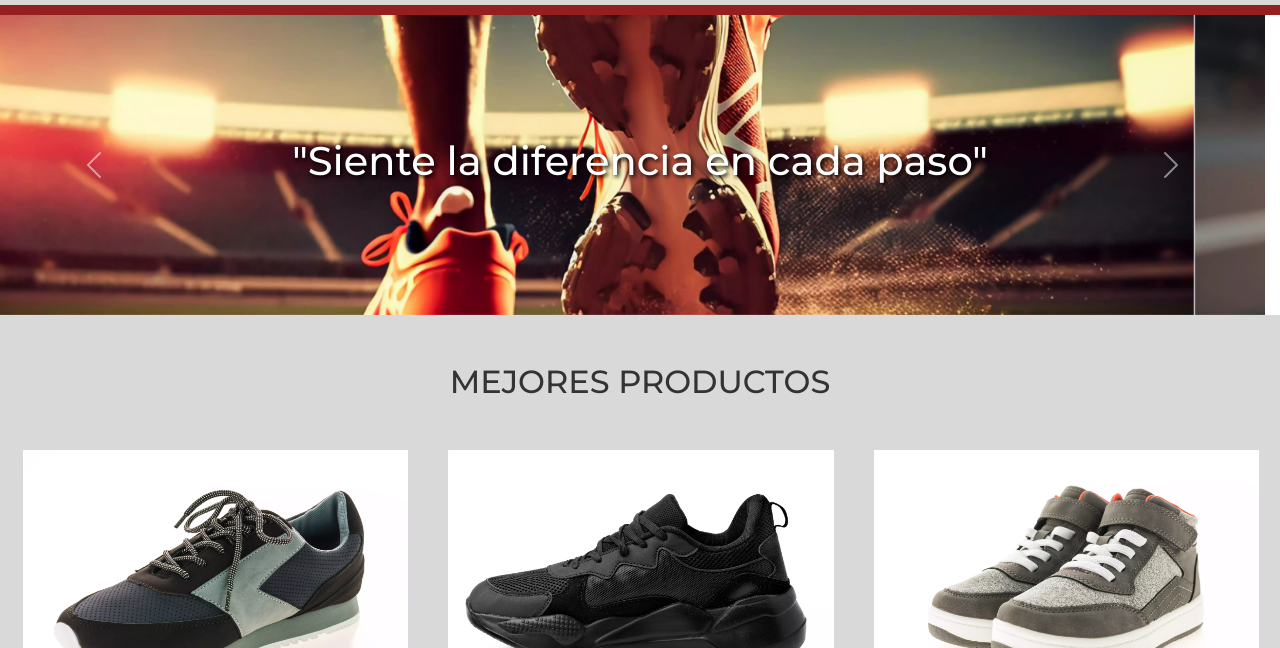
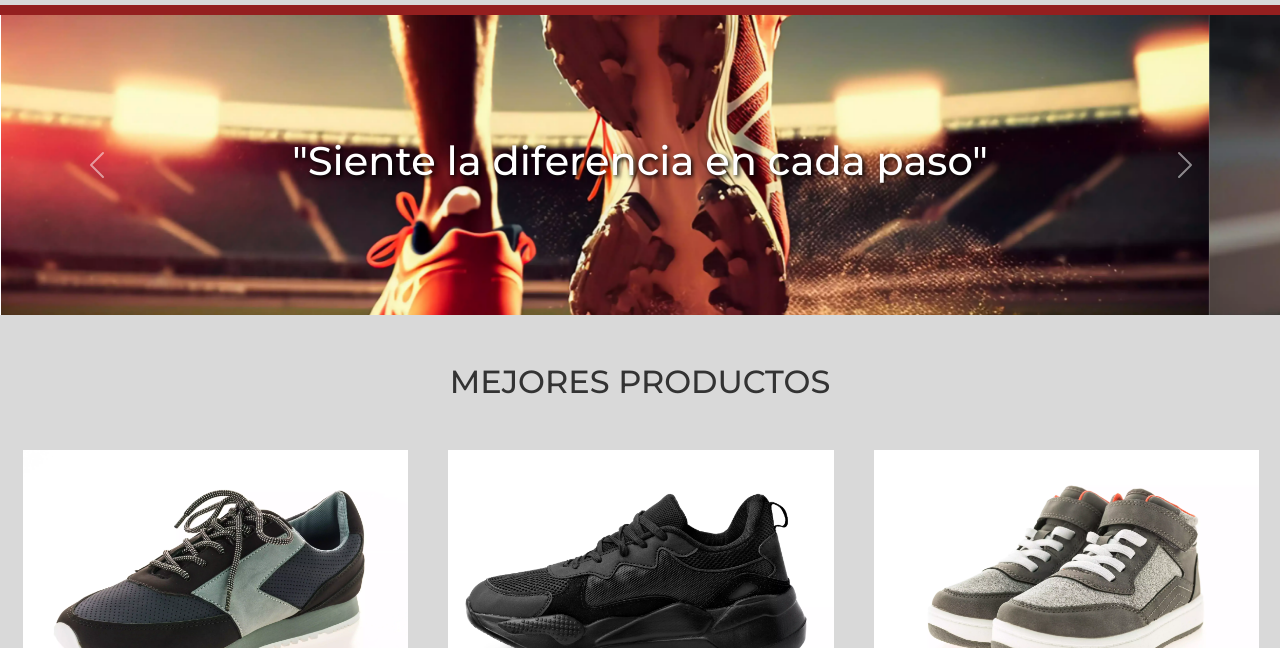
Before and after one commit to Franco98coll/Proyecto-FInal-CoderHouse-Desarrollo-web, a plain HTML site: page index.html in a window 1280 px wide. Shown: the part 152-800 px from the top of the page. Drawn offline with nearby package versions, Linux system fonts and the light colour scheme.

Commit message:
proyecto final listo

```diff
--- a/Scss/index/_carrusel.scss
+++ b/Scss/index/_carrusel.scss
@@ -1,10 +1,14 @@
+#carrusel-slogan{
+    margin: 0;
+    padding: 0;
     .carousel{
-    margin-left: -0.78rem;
+        margin-left: -0.7rem;
         padding: 0;
         height: 300px;
-    width: 98.9vw;
+        width: 100vw;
         img{
             height: 300px;
+            width: 100%;
             object-fit: cover;
         }
 
@@ -20,3 +24,4 @@
         text-shadow: 2px 2px 4px #000000;
         cursor: default;
     }
+}
--- a/index.html
+++ b/index.html
@@ -96,25 +96,24 @@
         </nav>
     </header>
 
-    <main >
+    <main>
             <div >
                 <div class="linea"></div>
             </div>
         <section id="carrusel-slogan">
             <div class="container-fluid">
                 <div class="row">
-                    <div class="col-sm-12">
-
+                    <div class="col-sm-12 col-md-12 col-lg-12 carrusel">
                         <div id="carouselExampleAutoplaying" class="carousel slide" data-bs-ride="carousel">
                             <div class="carousel-inner">
                             <div class="carousel-item active">
-                                <img src="./img/vecteezy_detail-close-up-of-man-sport-sneakers-ai-generative_22041808_19.webp" class="d-block w-100" alt="imagen de zapatilla con texto alentador">
+                                <img src="./img/vecteezy_detail-close-up-of-man-sport-sneakers-ai-generative_22041808_19.webp" class=" " alt="imagen de zapatilla con texto alentador">
                             </div>
                             <div class="carousel-item">
-                                <img src="./img/vecteezy_detail-close-up-of-man-sport-sneakers-ai-generative_22041813_143.webp" class="d-block w-100" alt="imagen de zapatilla con texto alentador">
+                                <img src="./img/vecteezy_detail-close-up-of-man-sport-sneakers-ai-generative_22041813_143.webp" class=" " alt="imagen de zapatilla con texto alentador">
                             </div>
                             <div class="carousel-item">
-                                <img src="./img/vecteezy_detail-close-up-of-man-sport-sneakers-ai-generative_22266698_454.webp" class="d-block w-100" alt="imagen de zapatilla con texto alentador">
+                                <img src="./img/vecteezy_detail-close-up-of-man-sport-sneakers-ai-generative_22266698_454.webp" class=" " alt="imagen de zapatilla con texto alentador">
                             </div>
                             </div>
                             <button class="carousel-control-prev" type="button" data-bs-target="#carouselExampleAutoplaying" data-bs-slide="prev">
```
Also changed, not shown: css/main.css. Lines whose indentation alone changed are shown as unchanged.
